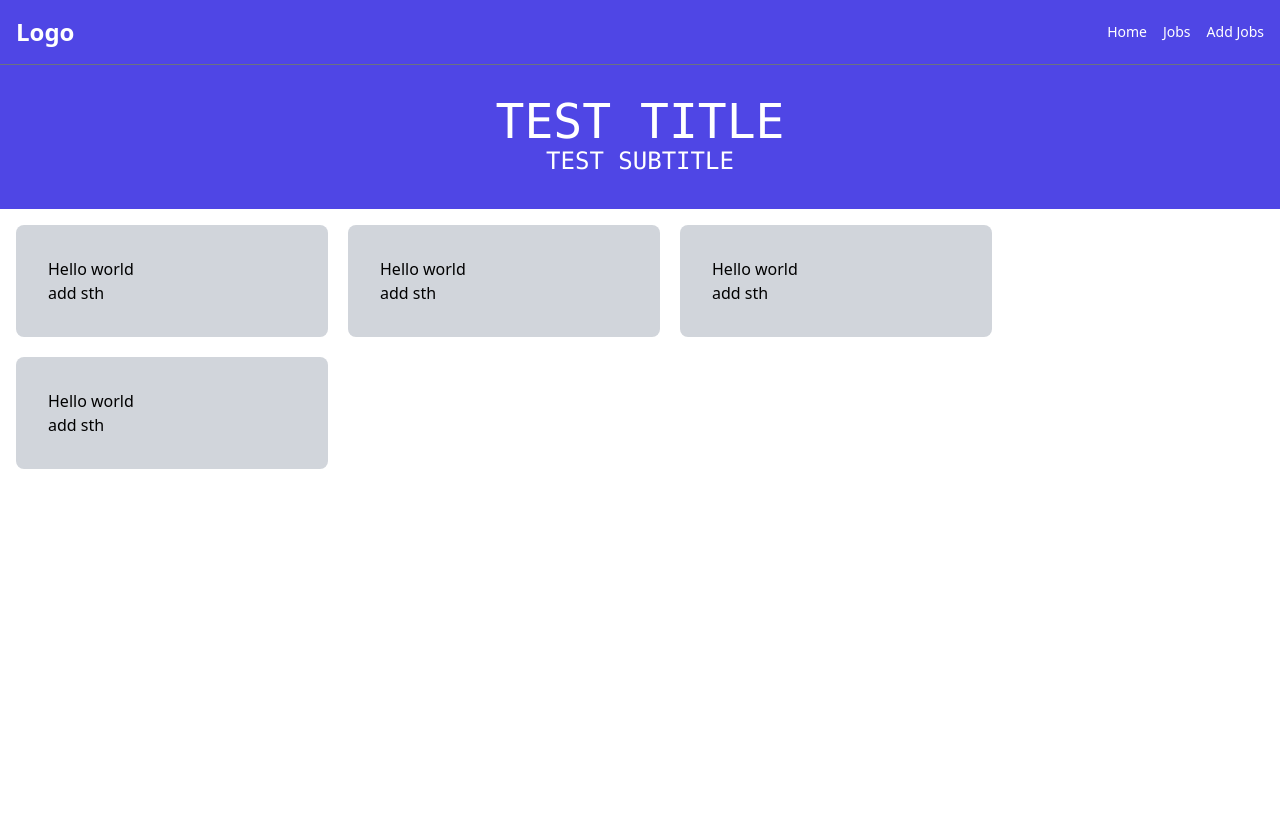
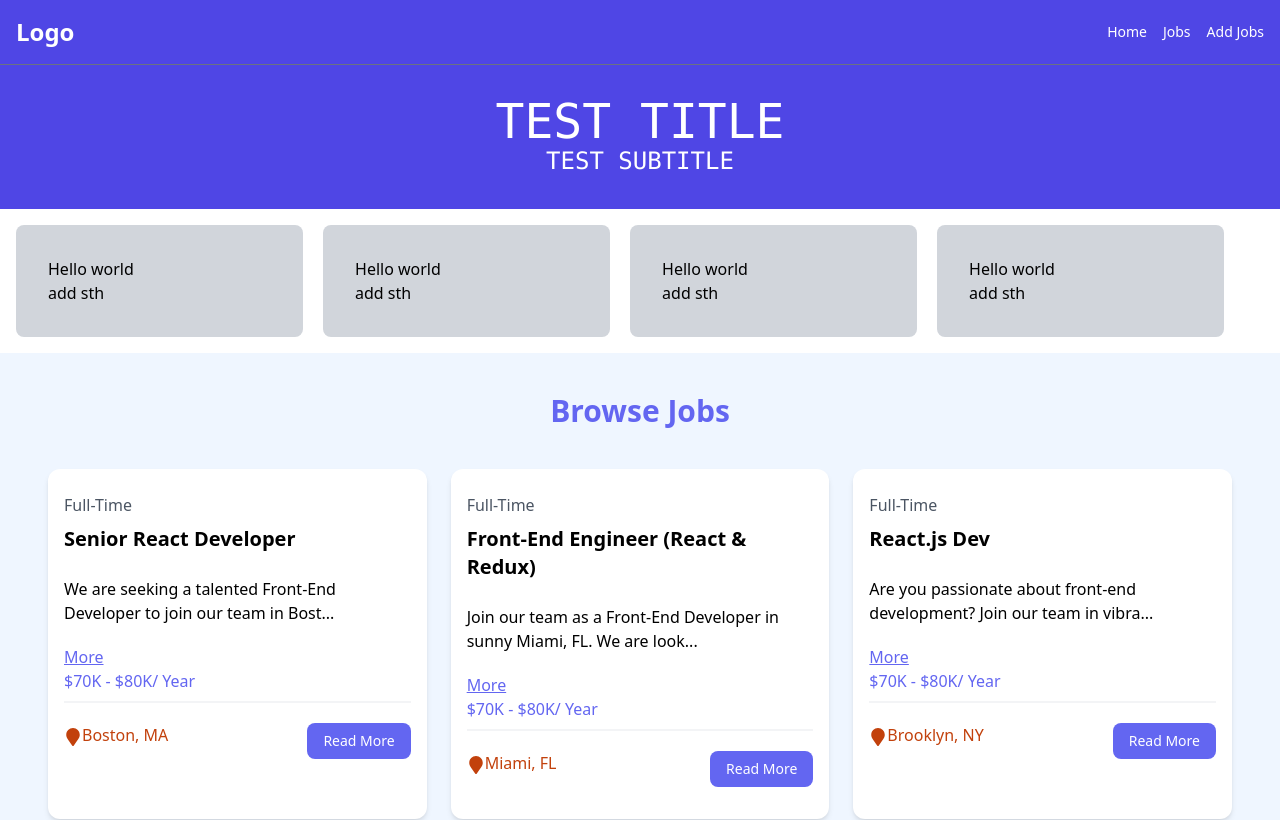
Before and after one commit to Abdi036/job_listing, a React (Vite) app: page / in a window 1280 px wide. Shown: the top 820 px of the page. Built offline with nearby package versions, Linux system fonts and the light colour scheme.

Commit message:
add functionality to show dscription

```diff
--- a/package.json
+++ b/package.json
@@ -11,7 +11,8 @@
   },
   "dependencies": {
     "react": "^18.3.1",
-    "react-dom": "^18.3.1"
+    "react-dom": "^18.3.1",
+    "react-icons": "^5.2.1"
   },
   "devDependencies": {
     "@types/react": "^18.3.3",
--- /dev/null
+++ b/public/jobs.json
@@ -0,0 +1,86 @@
+[
+  {
+    "id": "1",
+    "title": "Senior React Developer",
+    "type": "Full-Time",
+    "description": "We are seeking a talented Front-End Developer to join our team in Boston, MA. The ideal candidate will have strong skills in HTML, CSS, and JavaScript, with experience working with modern JavaScript frameworks such as React or Angular.",
+    "location": "Boston, MA",
+    "salary": "$70K - $80K",
+    "company": {
+      "name": "NewTek Solutions",
+      "description": "NewTek Solutions is a leading technology company specializing in web development and digital solutions. We pride ourselves on delivering high-quality products and services to our clients while fostering a collaborative and innovative work environment.",
+      "contactEmail": "contact@teksolutions.com",
+      "contactPhone": "555-555-5555"
+    }
+  },
+  {
+    "id": "2",
+    "title": "Front-End Engineer (React & Redux)",
+    "type": "Full-Time",
+    "location": "Miami, FL",
+    "description": "Join our team as a Front-End Developer in sunny Miami, FL. We are looking for a motivated individual with a passion for crafting beautiful and responsive web applications. Experience with UI/UX design principles and a strong attention to detail are highly desirable.",
+    "salary": "$70K - $80K",
+    "company": {
+      "name": "Veneer Solutions",
+      "description": "Veneer Solutions is a creative agency specializing in digital design and development. Our team is dedicated to pushing the boundaries of creativity and innovation to deliver exceptional results for our clients.",
+      "contactEmail": "contact@loremipsum.com",
+      "contactPhone": "555-555-5555"
+    }
+  },
+  {
+    "id": "3",
+    "title": "React.js Dev",
+    "type": "Full-Time",
+    "location": "Brooklyn, NY",
+    "description": "Are you passionate about front-end development? Join our team in vibrant Brooklyn, NY, and work on exciting projects that make a difference. We offer competitive compensation and a collaborative work environment where your ideas are valued.",
+    "salary": "$70K - $80K",
+    "company": {
+      "name": "Dolor Cloud",
+      "description": "Dolor Cloud is a leading technology company specializing in digital solutions for businesses of all sizes. With a focus on innovation and customer satisfaction, we are committed to delivering cutting-edge products and services.",
+      "contactEmail": "contact@dolorsitamet.com",
+      "contactPhone": "555-555-5555"
+    }
+  },
+  {
+    "id": "4",
+    "title": "React Front-End Developer",
+    "type": "Part-Time",
+    "description": "Join our team as a Part-Time Front-End Developer in beautiful Pheonix, AZ. We are looking for a self-motivated individual with a passion for creating engaging user experiences. This position offers flexible hours and the opportunity to work remotely.",
+    "location": "Pheonix, AZ",
+    "salary": "$60K - $70K",
+    "company": {
+      "name": "Alpha Elite",
+      "description": "Alpha Elite is a dynamic startup specializing in digital marketing and web development. We are committed to fostering a diverse and inclusive workplace where creativity and innovation thrive.",
+      "contactEmail": "contact@adipisicingelit.com",
+      "contactPhone": "555-555-5555"
+    }
+  },
+  {
+    "id": "5",
+    "title": "Full Stack React Developer",
+    "type": "Full-Time",
+    "description": "Exciting opportunity for a Full-Time Front-End Developer in bustling Atlanta, GA. We are seeking a talented individual with a passion for building elegant and scalable web applications. Join our team and make an impact!",
+    "location": "Atlanta, GA",
+    "salary": "$90K - $100K",
+    "company": {
+      "name": "Browning Technologies",
+      "description": "Browning Technologies is a rapidly growing technology company specializing in e-commerce solutions. We offer a dynamic and collaborative work environment where employees are encouraged to think creatively and innovate.",
+      "contactEmail": "contact@consecteturadipisicing.com",
+      "contactPhone": "555-555-5555"
+    }
+  },
+  {
+    "id": "6",
+    "title": "React Native Developer",
+    "type": "Full-Time",
+    "description": "Join our team as a Front-End Developer in beautiful Portland, OR. We are looking for a skilled and enthusiastic individual to help us create innovative web solutions. Competitive salary and great benefits package available.",
+    "location": "Portland, OR",
+    "salary": "$100K - $110K",
+    "company": {
+      "name": "Port Solutions INC",
+      "description": "Port Solutions is a leading technology company specializing in software development and digital marketing. We are committed to providing our clients with cutting-edge solutions and our employees with a supportive and rewarding work environment.",
+      "contactEmail": "contact@ipsumlorem.com",
+      "contactPhone": "555-555-5555"
+    }
+  }
+]
--- a/src/App.jsx
+++ b/src/App.jsx
@@ -1,13 +1,17 @@
 import Header from "./Components/Header";
 import HomeCard from "./Components/HomeCard";
+import JobLists from "./Components/JobLists";
 import Navbar from "./Components/Navbar";
+import ViewAllJobs from "./Components/ViewAllJobs";
 
 export default function App() {
   return (
     <div>
       <Navbar />
       <Header />
-      <HomeCard/>
+      <HomeCard />
+      <JobLists />
+      <ViewAllJobs />
     </div>
   );
 }
--- a/src/Components/Card.jsx
+++ b/src/Components/Card.jsx
@@ -1,4 +1,8 @@
 /* eslint-disable react/prop-types */
 export default function Card({ children, bg = "bg-gray-300" }) {
-  return <div className={`${bg} rounded-lg p-8 w-[25%]`}>{children}</div>;
+  return (
+    <div className={`${bg} rounded-lg p-8 w-full sm:w-[48%] lg:w-[23%]`}>
+      {children}
+    </div>
+  );
 }
--- /dev/null
+++ b/src/Components/JobLists.jsx
@@ -0,0 +1,14 @@
+import Jobs from "./Jobs";
+
+export default function JobLists() {
+  return (
+    <section className="bg-blue-50 px-4 py-10">
+      <div className="container mx-auto px-4">
+        <h2 className="text-3xl font-bold text-indigo-500 mb-6 text-center">
+          Browse Jobs
+        </h2>
+        <Jobs />
+      </div>
+    </section>
+  );
+}
--- /dev/null
+++ b/src/Components/Jobs.jsx
@@ -0,0 +1,57 @@
+import { useState } from "react";
+import { FaMapMarker } from "react-icons/fa";
+import jobs from "/public/jobs.json";
+
+export default function Jobs() {
+  const [showDesc, setShowDesc] = useState({});
+
+  function toggleDescription(id) {
+    setShowDesc((prevState) => ({
+      ...prevState,
+      [id]: !prevState[id],
+    }));
+  }
+
+  const recentJobs = jobs.slice(0, 3);
+  return (
+    <div className="container mx-auto p-4">
+      <div className="grid grid-cols-1 sm:grid-cols-2 lg:grid-cols-3 gap-6">
+        {recentJobs.map((job) => (
+          <div className="bg-white rounded-xl shadow-md" key={job.id}>
+            <div className="p-4">
+              <div className="mb-6">
+                <div className="text-gray-600 my-2">{job.type}</div>
+                <h3 className="text-xl font-bold">{job.title}</h3>
+              </div>
+              <div className="mb-5">
+                {!showDesc[job.id]
+                  ? job.description.substring(0, 70) + "..."
+                  : job.description}
+              </div>
+              <button
+                className="text-indigo-500 underline"
+                onClick={() => toggleDescription(job.id)}
+              >
+                {showDesc[job.id] ? "Less" : "More"}
+              </button>
+              <h3 className="text-indigo-500 mb-2">{job.salary}/ Year</h3>
+              <div className="border border-gray-100 mb-5"></div>
+              <div className="flex flex-col lg:flex-row justify-between mb-4">
+                <div className="text-orange-700 mb-3 lg:mb-0">
+                  <FaMapMarker className="inline text-lg" />
+                  {job.location}
+                </div>
+                <a
+                  href={`/job/${job.id}`}
+                  className="h-[36px] bg-indigo-500 hover:bg-indigo-600 text-white px-4 py-2 rounded-lg text-center text-sm"
+                >
+                  Read More
+                </a>
+              </div>
+            </div>
+          </div>
+        ))}
+      </div>
+    </div>
+  );
+}
--- /dev/null
+++ b/src/Components/ViewAllJobs.jsx
@@ -0,0 +1,12 @@
+export default function ViewAllJobs() {
+  return (
+    <section className="m-auto max-w-lg my-10 px-6">
+      <a
+        href="/jobs"
+        className="block bg-black text-white text-center py-4 px-6 rounded-xl hover:bg-gray-700"
+      >
+        View All Jobs
+      </a>
+    </section>
+  );
+}
```
Also changed, not shown: 1 other file (tests, documents, lock files or other folders).
